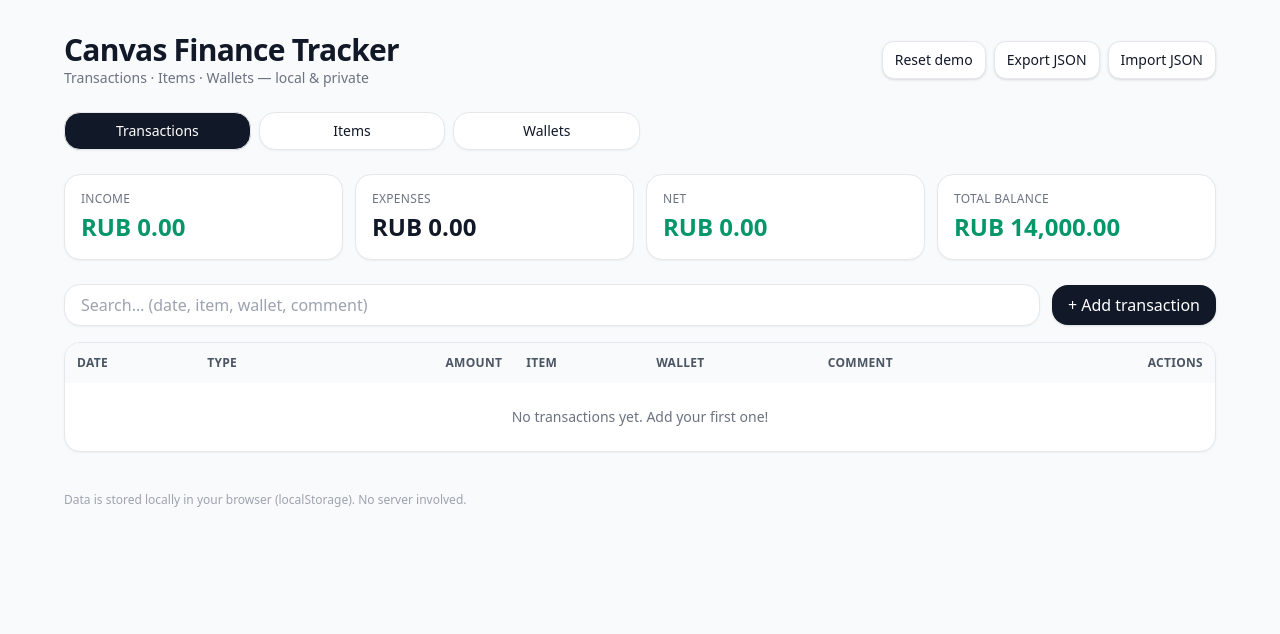
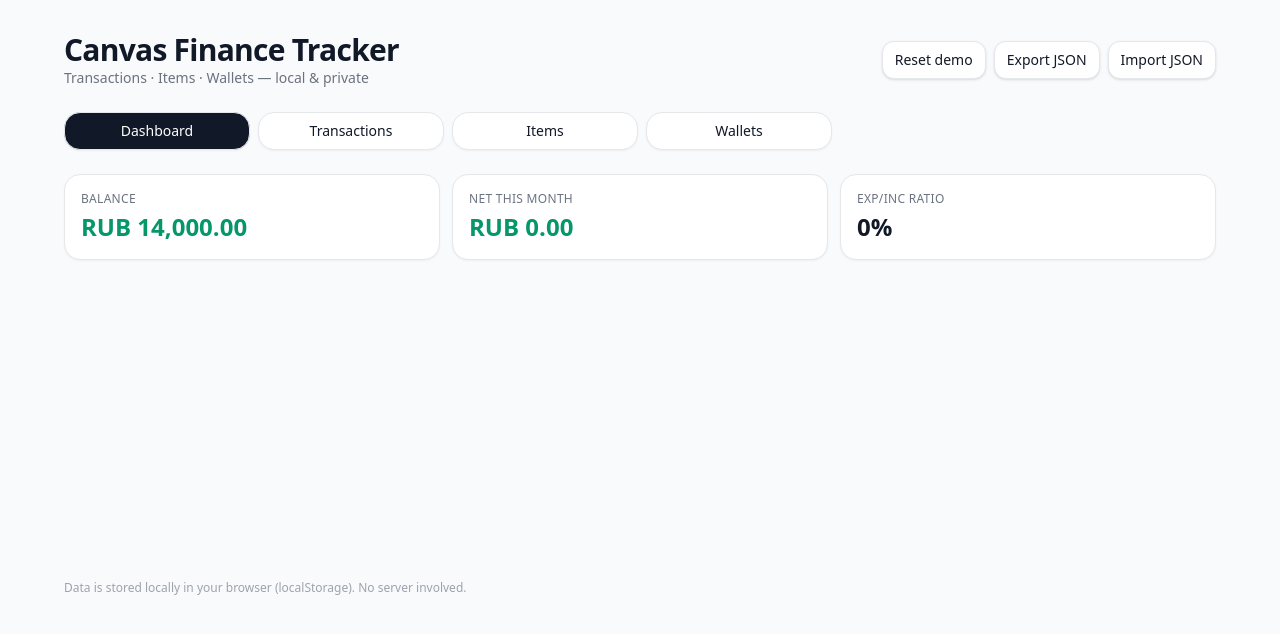
Before and after one commit to andromeda8wave/personal-app, a React (Vite) app: page / in a window 1280 px wide. Shown: the top 634 px of the page. Built offline with nearby package versions, Linux system fonts and the light colour scheme.

Commit message:
feat: add dashboard panel and fix transaction table

```diff
--- a/package.json
+++ b/package.json
@@ -10,7 +10,8 @@
   },
   "dependencies": {
     "react": "^18.3.1",
-    "react-dom": "^18.3.1"
+    "react-dom": "^18.3.1",
+    "recharts": "^2.8.0"
   },
   "devDependencies": {
     "@vitejs/plugin-react": "^4.3.1",
--- a/src/App.jsx
+++ b/src/App.jsx
@@ -1,4 +1,5 @@
 import React, { useCallback, useDeferredValue, useEffect, useMemo, useRef, useState } from "react";
+import { LineChart, Line, XAxis, YAxis, Tooltip, ResponsiveContainer, PieChart, Pie, Cell } from "recharts";
 
 // =============================================================
 // Canvas Finance Tracker — v1.1 (senior refactor: structure + perf)
@@ -81,6 +82,11 @@ function formatMoney(amount, currency = APP_CURRENCY) {
   }
 }
 
+function formatPercent(value) {
+  if (value == null || isNaN(value)) return "—";
+  return new Intl.NumberFormat(undefined, { style: "percent", maximumFractionDigits: 0 }).format(value);
+}
+
 // Debounce hook
 function useDebounced(value, delay = 250) {
   const [v, setV] = useState(value);
@@ -144,15 +150,41 @@ function useDerived(db /** @type {DB} */) {
     return { income: inc, expense: exp, net, totalBalance };
   }, [db.txs, db.wallets, walletBalances]);
 
-  return { itemMap, walletMap, walletBalances, totals };
+  // monthly income/expense stats
+  const monthly = useMemo(() => {
+    const m = new Map();
+    for (const t of db.txs) {
+      const key = t.date.slice(0, 7);
+      const obj = m.get(key) || { month: key, income: 0, expense: 0 };
+      obj[t.type] += t.amount;
+      m.set(key, obj);
+    }
+    return Array.from(m.values()).sort((a, b) => a.month.localeCompare(b.month));
+  }, [db.txs]);
+
+  // expense structure by item
+  const expenseByItem = useMemo(() => {
+    const m = new Map();
+    for (const t of db.txs) if (t.type === "expense") {
+      m.set(t.itemId, (m.get(t.itemId) || 0) + t.amount);
+    }
+    return Array.from(m.entries()).map(([id, value]) => ({ name: itemMap[id]?.name || "Unknown", value }));
+  }, [db.txs, itemMap]);
+
+  const currentMonth = new Date().toISOString().slice(0, 7);
+  const monthEntry = monthly.find(m => m.month === currentMonth) || { income: 0, expense: 0 };
+  const netThisMonth = monthEntry.income - monthEntry.expense;
+  const expenseIncomeRatio = monthEntry.income ? monthEntry.expense / monthEntry.income : 0;
+
+  return { itemMap, walletMap, walletBalances, totals, monthly, expenseByItem, netThisMonth, expenseIncomeRatio };
 }
 
 // ------------------------- App -------------------------
 export default function App() {
   const { db, addTx, updTx, delTx, upsertItem, delItem, upsertWallet, delWallet, resetDemo, importDB } = useDB();
-  const { itemMap, walletMap, walletBalances, totals } = useDerived(db);
+  const { itemMap, walletMap, walletBalances, totals, monthly, expenseByItem, netThisMonth, expenseIncomeRatio } = useDerived(db);
 
-  const [tab, setTab] = useState(/** @type {"transactions"|"items"|"wallets"} */("transactions"));
+  const [tab, setTab] = useState(/** @type {"dashboard"|"transactions"|"items"|"wallets"} */("dashboard"));
   const [search, setSearch] = useState("");
   const debouncedSearch = useDebounced(search, 250);
   const slowSearch = useDeferredValue(debouncedSearch);
@@ -207,8 +239,9 @@ export default function App() {
           </div>
         </header>
 
-        <nav className="mb-6 grid grid-cols-3 gap-2 md:w-[36rem]">
+        <nav className="mb-6 grid grid-cols-4 gap-2 md:w-[48rem]">
           {[
+            { id: "dashboard", label: "Dashboard" },
             { id: "transactions", label: "Transactions" },
             { id: "items", label: "Items" },
             { id: "wallets", label: "Wallets" },
@@ -221,7 +254,17 @@ export default function App() {
           ))}
         </nav>
 
-        <SummaryRow totals={totals} />
+        {tab === "dashboard" && (
+          <DashboardPanel
+            monthly={monthly}
+            expenseByItem={expenseByItem}
+            totals={totals}
+            net={netThisMonth}
+            ratio={expenseIncomeRatio}
+          />
+        )}
+
+        {tab !== "dashboard" && <SummaryRow totals={totals} />}
 
         {tab === "transactions" && (
           <TransactionsPanel
@@ -273,6 +316,44 @@ function SummaryRow({ totals }) {
   );
 }
 
+function DashboardPanel({ monthly, expenseByItem, totals, net, ratio }) {
+  const COLORS = ["#3b82f6", "#ef4444", "#f97316", "#10b981", "#8b5cf6", "#6366f1", "#14b8a6", "#f59e0b"]; // tailwind colors
+  return (
+    <div className="space-y-6 mb-6">
+      <div className="grid md:grid-cols-3 gap-3">
+        <KPI title="Balance" value={formatMoney(totals.totalBalance)} positive />
+        <KPI title="Net this month" value={formatMoney(net)} positive={net>=0} />
+        <KPI title="Exp/Inc ratio" value={formatPercent(ratio)} />
+      </div>
+      <div className="grid md:grid-cols-2 gap-6">
+        <div className="h-64">
+          <ResponsiveContainer width="100%" height="100%">
+            <LineChart data={monthly}>
+              <XAxis dataKey="month" />
+              <YAxis />
+              <Tooltip formatter={(v) => formatMoney(v)} />
+              <Line type="monotone" dataKey="income" stroke="#16a34a" name="Income" />
+              <Line type="monotone" dataKey="expense" stroke="#dc2626" name="Expenses" />
+            </LineChart>
+          </ResponsiveContainer>
+        </div>
+        <div className="h-64">
+          <ResponsiveContainer width="100%" height="100%">
+            <PieChart>
+              <Pie data={expenseByItem} dataKey="value" nameKey="name" label>
+                {expenseByItem.map((entry, index) => (
+                  <Cell key={`cell-${index}`} fill={COLORS[index % COLORS.length]} />
+                ))}
+              </Pie>
+              <Tooltip formatter={(v) => formatMoney(v)} />
+            </PieChart>
+          </ResponsiveContainer>
+        </div>
+      </div>
+    </div>
+  );
+}
+
 // ------------------------- Transactions -------------------------
 function TransactionsPanel({ txs, items, wallets, addTx, updTx, delTx, itemMap, walletMap, search, setSearch }) {
   const [editingId, setEditingId] = useState(null); // null | string
@@ -313,8 +394,9 @@ function TransactionsPanel({ txs, items, wallets, addTx, updTx, delTx, itemMap,
       </div>
 
       <div className="rounded-2xl border bg-white shadow-sm overflow-hidden">
+        <div ref={containerRef} onScroll={onScroll} style={{ maxHeight: containerHeight, overflow: "auto" }}>
           <table className="w-full text-sm">
-          <thead className="bg-gray-50 text-gray-600">
+            <thead className="bg-gray-50 text-gray-600 sticky top-0">
               <tr>
                 <Th>Date</Th>
                 <Th>Type</Th>
@@ -325,10 +407,6 @@ function TransactionsPanel({ txs, items, wallets, addTx, updTx, delTx, itemMap,
                 <Th className="text-right">Actions</Th>
               </tr>
             </thead>
-        </table>
-        {/* Windowed body */}
-        <div ref={containerRef} onScroll={onScroll} style={{ maxHeight: containerHeight, overflow: "auto" }}>
-          <table className="w-full text-sm">
             <tbody>
               {txs.length === 0 && (
                 <tr><td colSpan={7} className="p-6 text-center text-gray-500">No transactions yet. Add your first one!</td></tr>
```
Lines whose indentation alone changed are shown as unchanged.
